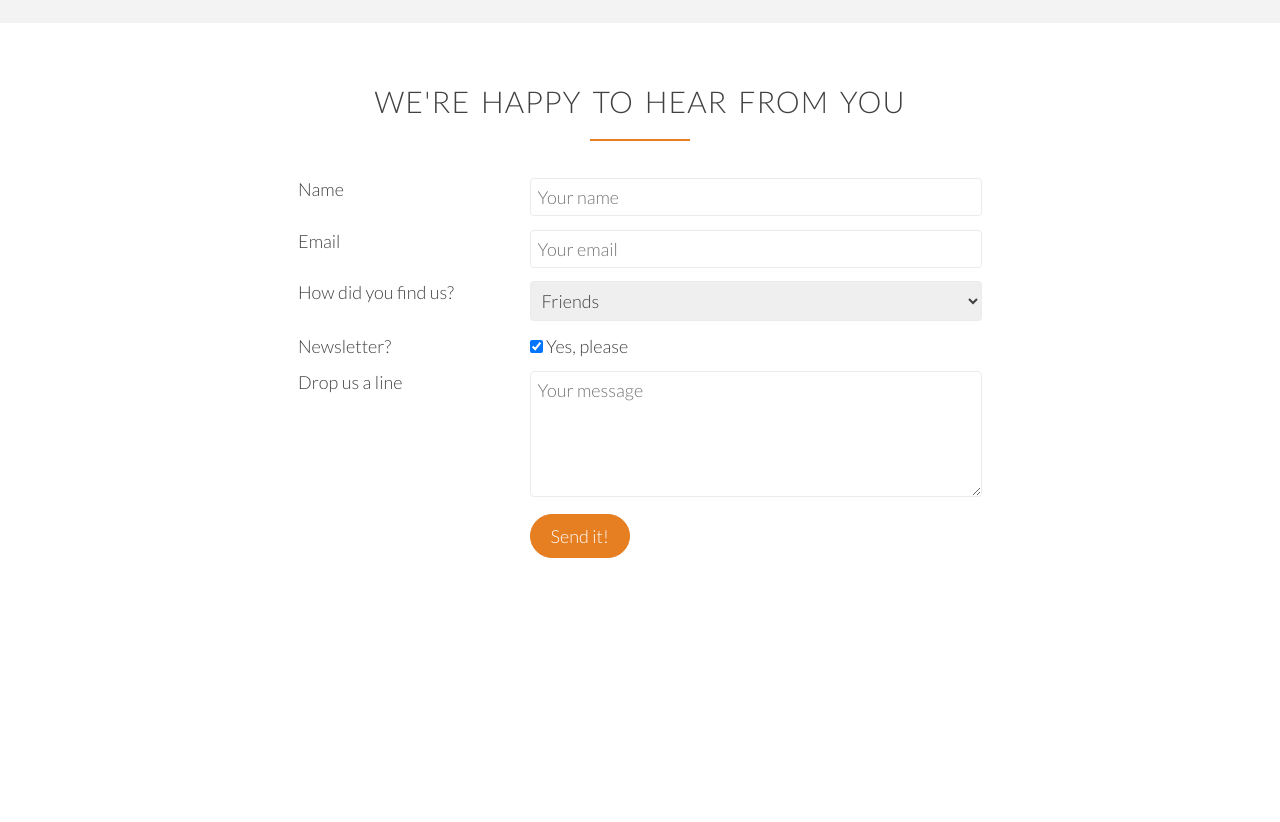
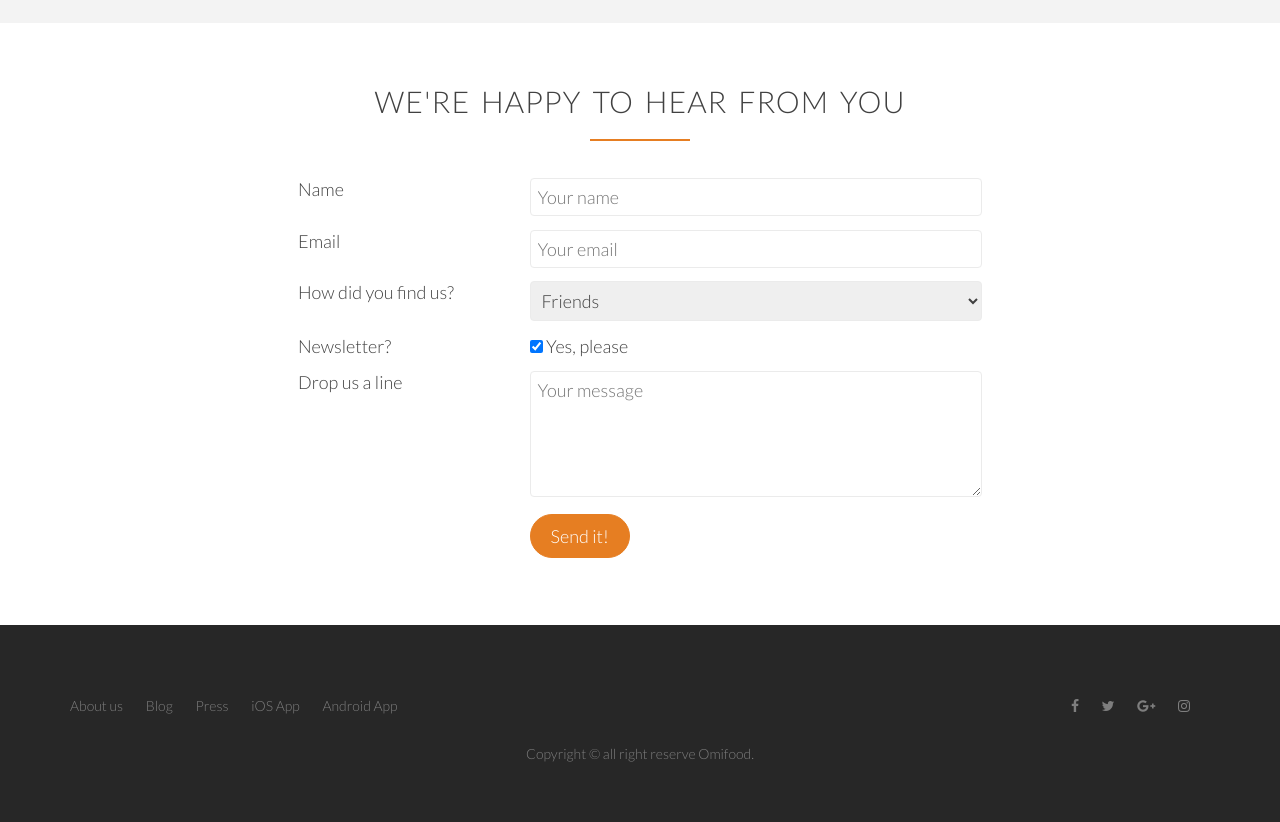
Before and after one commit to l-kimleng/omifood-lab, a plain HTML site: page index.html in a window 1280 px wide. Shown: the part 4458-5280 px from the top of the page. Before the commit the page ends 5083 px from the top, so only its background shows below. Drawn offline with Linux system fonts and the light colour scheme.

Commit message:
add footer section

```diff
--- a/index.html
+++ b/index.html
@@ -342,6 +342,29 @@
             </form>
         </div>
     </section>
-
+    <footer>
+        <div class="row">
+            <div class="col span-1-of-2">
+                <ul class="footer-nav">
+                    <li><a href="#">About us</a></li>
+                    <li><a href="#">Blog</a></li>
+                    <li><a href="#">Press</a></li>
+                    <li><a href="#">iOS App</a></li>
+                    <li><a href="#">Android App</a></li>
+                </ul>
+            </div>
+            <div class="col span-1-of-2">
+                <ul class="social-nav">
+                    <li><a href="#"><i class="fa fa-facebook"></i></a></li>
+                    <li><a href="#"><i class="fa fa-twitter"></i></a></li>
+                    <li><a href="#"><i class="fa fa-google-plus"></i></a></li>
+                    <li><a href="#"><i class="fa fa-instagram"></i></a></li>
+                </ul>
+            </div>
+        </div>
+        <div class="row">
+            <p class="copyright-text">Copyright &copy; all right reserve Omifood.</p>
+        </div>
+    </footer>
 </body>
 </html>
--- a/resources/css/style.css
+++ b/resources/css/style.css
@@ -446,3 +446,70 @@ textarea {
     border-radius: 4px;
     border: 1px solid #ebebeb;
 }
+
+/* ======SECTION FOOTER========= */
+
+footer {
+    background-color: #272727;
+    font-size: 70%;
+    font-weight: 300;
+    color: #7e7e7e;
+    padding: 60px 0;
+}
+
+.footer-nav,
+.social-nav {
+    list-style: none;
+}
+
+.social-nav {
+    float: right;
+}
+
+.footer-nav li,
+.social-nav li {
+    display: inline-block;
+    margin-right: 20px;
+}
+
+.footer-nav li a:link,
+.footer-nav li a:visited {
+    text-decoration: none;
+    color: #7e7e7e;
+    transition: .5s color, .5s text-decoration;
+}
+
+.footer-nav li a:hover,
+.footer-nav li a:active {
+    text-decoration: underline;
+    color: #eeeeee;
+}
+
+.social-nav li i {
+    color: #7e7e7e;
+}
+
+.fa-facebook:hover,
+.fa-facebooka:active {
+    color: #3b5999;
+}
+
+.fa-twitter:hover,
+.fa-twitter:active {
+    color:#55acee;
+}
+
+.fa-google-plus:hover,
+.fa-google-plus:active {
+    color: #dd4b39;
+}
+
+.fa-instagram:hover,
+.fa-instagram:active {
+    color: #e4405f;
+}
+
+.copyright-text {
+    margin-top: 20px;
+    text-align: center;
+}
```
